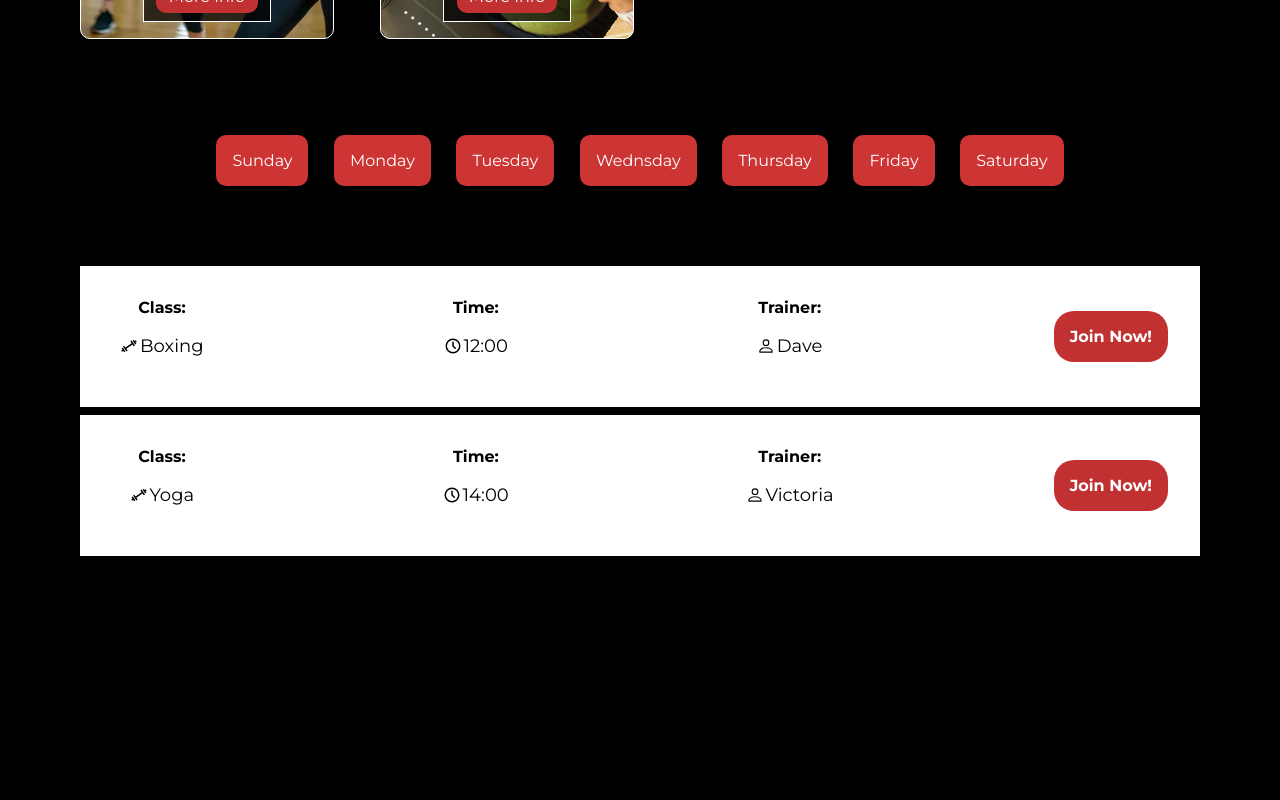
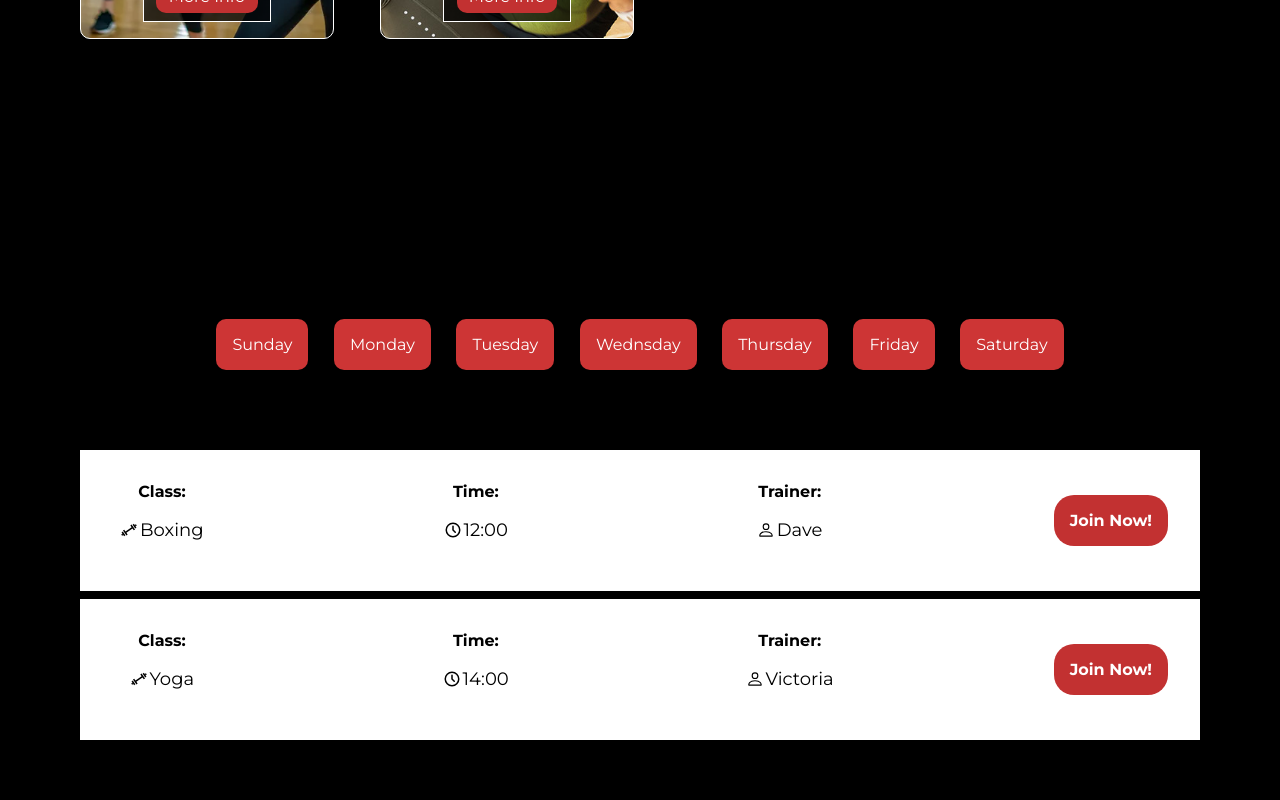
Before and after one commit to unartcs/gym-react-app-project, a React (Create React App) app: page /Classes in a window 1280 px wide. Shown: the part 940-1740 px from the top of the page. Built offline with nearby package versions, Linux system fonts and the light colour scheme.

Commit message:
Changed some style

```diff
--- a/src/App.css
+++ b/src/App.css
@@ -256,6 +256,8 @@ a:visited {
   background-color: black;
   color: white;
   padding: 1rem;
+  /* height: 100%; */
+  justify-content: center;
 }
 
 .class-wrapper > h1 {
@@ -266,10 +268,13 @@ a:visited {
 
 .class-grid-container {
   display: grid;
-  grid-template-columns: repeat(auto-fit, minmax(100px, 220px));
+  grid-template-columns: repeat(auto-fill, minmax(120px, 220px));
   gap: 5rem;
-  padding: 2rem;
+  margin: 2rem 2rem;
   justify-content: center;
+  margin-bottom: 30vh;
+  /* height: 100vh; */
+  vertical-align: middle;
 }
 
 .class-grid-box {
@@ -456,14 +461,16 @@ h4 {
   display: flex;
   flex-direction: column;
   /* padding: 4rem 15rem; */
-  margin: 4rem 5vw;
+  margin: 2rem 5vw;
   gap: 5rem;
   background-color: black;
   height: 100vh;
   color: white;
   align-items: center;
 }
-
+.schedule-spacer {
+  padding-top: 0.5rem;
+}
 .schedule-day-ul {
   padding: 0;
   margin: 0;
@@ -615,8 +622,8 @@ h4 {
   display: flex;
   flex-direction: column;
   position: absolute;
-  top: 75%;
-  left: -100%;
+  top: 100%;
+  left: -4vw;
   gap: 0rem;
   padding: 0;
   margin: 0;
--- a/src/components/Navbar.js
+++ b/src/components/Navbar.js
@@ -32,17 +32,21 @@ function Navbar() {
               <NavLink to="/Classes">
                 <li className="hamburger-item">Classes</li>
               </NavLink>
-              <NavLink to="/Classes/#Schedule">
+              <HashLink to="/Classes/#schedule">
                 <li className="hamburger-item">Schedule</li>
+              </HashLink>
+              <NavLink to="/Locations">
+                <li className="hamburger-item">Locations</li>
               </NavLink>
-              <li className="hamburger-item">Locations</li>
               <NavLink to="/Team">
                 <li className="hamburger-item">Our Team</li>
               </NavLink>
               <NavLink to="/Gallery">
                 <li className="hamburger-item">Gallery</li>
               </NavLink>
-              <li className="hamburger-item">Contact</li>
+              <HashLink to="/Locations/#contact">
+                <li className="hamburger-item">Contact</li>
+              </HashLink>
             </ul>
           ) : (
             ""
--- a/src/components/Schedule.js
+++ b/src/components/Schedule.js
@@ -1,20 +1,15 @@
 import React, { useEffect, useState, useRef } from "react";
-import ScheduleData from '../data/ScheduleData'
+import ScheduleData from "../data/ScheduleData";
 import ScheduleView from "../components/ScheduleView";
 import UpArrow from "./UpArrow";
 function Schedule() {
-  const enableAnimate = useRef(false)
-  const [activeDay, setActiveDay] = useState(ScheduleData['Sunday'])
+  const [activeDay, setActiveDay] = useState(ScheduleData["Sunday"]);
   const dayHandler = (e) => {
-    console.log(e)
-    setActiveDay(ScheduleData[e.target.innerHTML])
-  }
-  useEffect(()=> {
-    console.log(enableAnimate.current)
-    enableAnimate.current = !enableAnimate.current
-  },[activeDay])
+    setActiveDay(ScheduleData[e.target.innerHTML]);
+  };
   return (
-    <div className="schedule-wrapper" id="schedule">
+    <div className="schedule-spacer" id="schedule">
+      <div className="schedule-wrapper">
         <div className="schedule-day-wrapper">
           <ul className="schedule-day-ul">
             <li onClick={dayHandler}>Sunday</li>
@@ -26,9 +21,10 @@ function Schedule() {
             <li onClick={dayHandler}>Saturday</li>
           </ul>
         </div>
-      <ScheduleView activeDay={activeDay} enableAnimate={enableAnimate} key={activeDay.name}/>
+        <ScheduleView activeDay={activeDay} key={activeDay.name} />
         <div className="up-arrow-floater">
           <UpArrow />
+        </div>
       </div>
     </div>
   );
--- a/src/components/ScheduleView.js
+++ b/src/components/ScheduleView.js
@@ -3,9 +3,9 @@ import { TbClock } from "react-icons/tb";
 import { BsPerson } from "react-icons/bs";
 import { CgGym } from "react-icons/cg";
 import { motion } from "framer-motion";
-import { NavLink } from "react-router-dom";
+import { HashLink } from "react-router-hash-link";
 
-function ScheduleView({ activeDay, enableAnimate }) {
+function ScheduleView({ activeDay }) {
   return (
     <div className="active-day-wrapper">
       {/* <div className="active-day-box-header">
@@ -43,9 +43,9 @@ function ScheduleView({ activeDay, enableAnimate }) {
                     {item.trainer}
                   </p>
                 </div>
-                <NavLink to="/Contact">
+                <HashLink to="/Locations/#contact">
                   <h4 className="active-day-box-join-button">Join Now!</h4>
-                </NavLink>
+                </HashLink>
               </div>
             </motion.div>
           );
```
Lines whose indentation alone changed are shown as unchanged.
